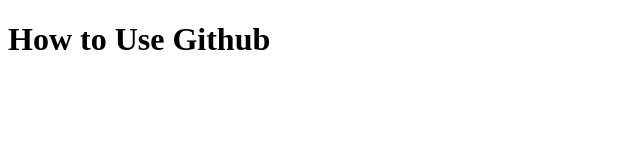
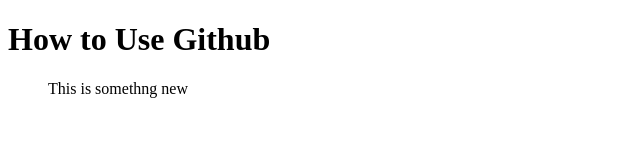
Before and after one commit to sarahnakazzi/javascriptDevelopment, a plain HTML site: page index.html in a window 1280 px wide. Shown: the whole page, without its empty margins (0-640 px from the left). Drawn offline with Linux system fonts and the light colour scheme.

Commit message:
added a description for the item

```diff
--- a/index.html
+++ b/index.html
@@ -7,5 +7,6 @@
 </head>
 <body>
   <h1>How to Use Github</h1>
+  <blockquote>This is somethng new</blockquote>
 </body>
 </html>
```
